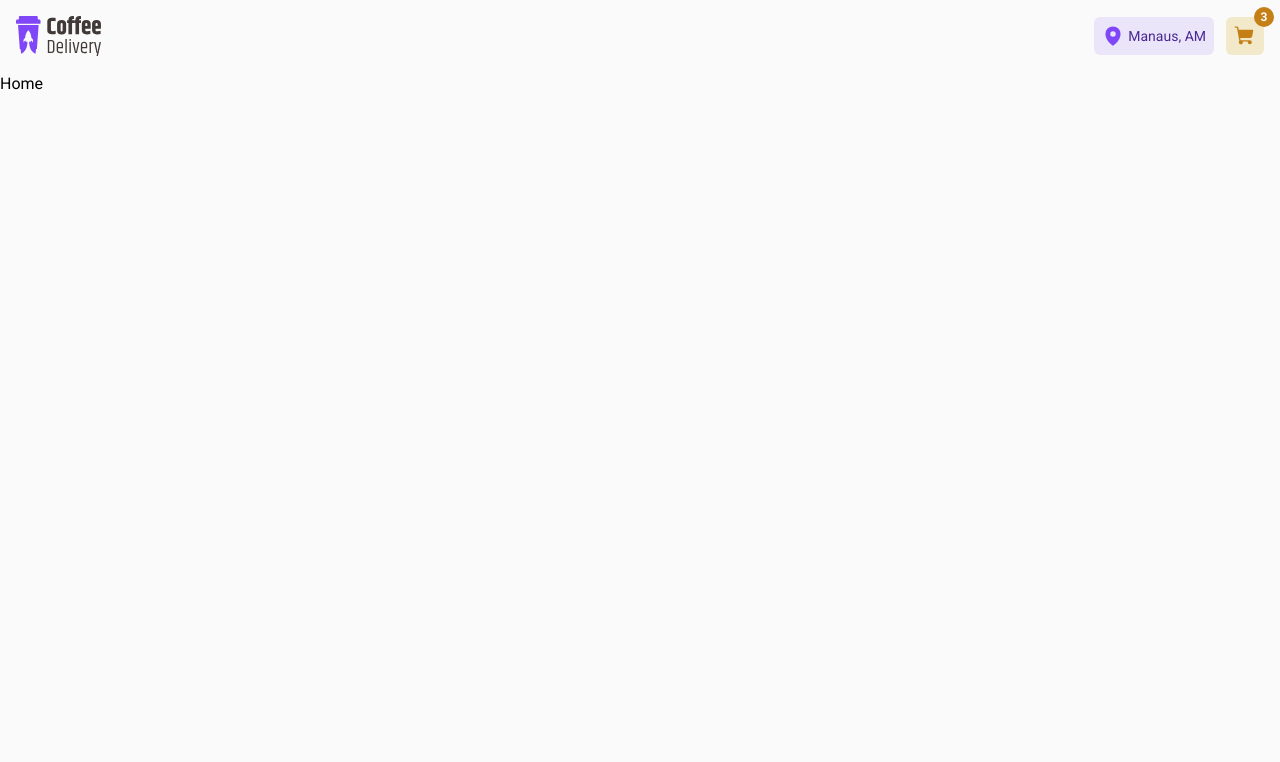
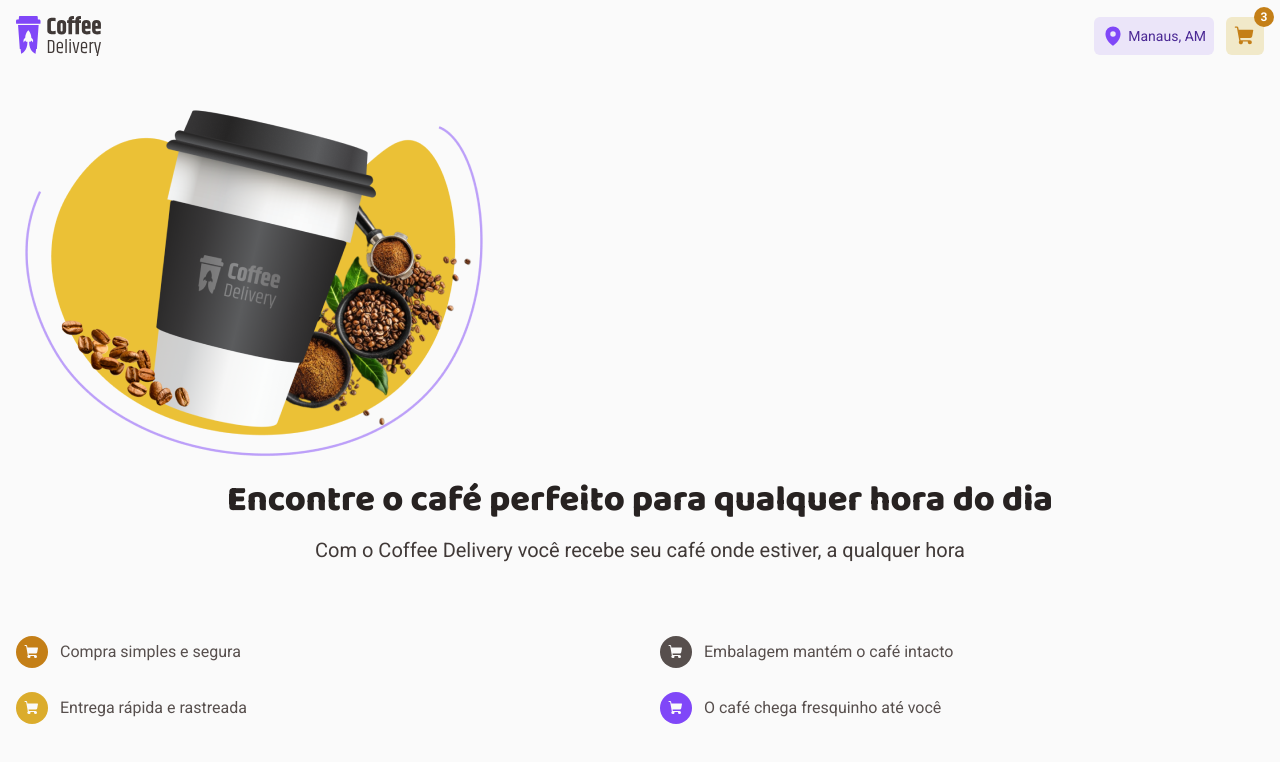
Before and after one commit to angelo-filho/coffe-delivery, a React (Vite) app: page / in a window 1280 px wide. Shown: the top 762 px of the page. Built offline with nearby package versions, Linux system fonts and the light colour scheme.

Commit message:
feat: add hero component to the home page

```diff
--- a/src/App.tsx
+++ b/src/App.tsx
@@ -1,5 +1,5 @@
 import { createBrowserRouter, RouterProvider } from "react-router-dom";
-import { Header } from "./components/Header";
+import { Home } from "./pages/Home";
 import { Root } from "./pages/Root";
 
 const routes = createBrowserRouter([
@@ -9,7 +9,7 @@
     children: [
       {
         path: "/",
-        element: <div>Home</div>,
+        element: <Home />,
       },
       {
         path: "/cart",
--- /dev/null
+++ b/src/pages/Home/Components/Hero.tsx
@@ -0,0 +1,61 @@
+import coffee from "../../../assets/hero_coffee.png";
+
+import { IconProps, ShoppingCart } from "phosphor-react";
+import { cloneElement } from "react";
+
+const items = [
+  {
+    icon: <ShoppingCart />,
+    bgColor: "bg-yellow-700",
+    text: "Compra simples e segura",
+  },
+  {
+    icon: <ShoppingCart />,
+    bgColor: "bg-base-600",
+    text: "Embalagem mantém o café intacto",
+  },
+  {
+    icon: <ShoppingCart />,
+    bgColor: "bg-yellow-400",
+    text: "Entrega rápida e rastreada",
+  },
+  {
+    icon: <ShoppingCart />,
+    bgColor: "bg-purple-400",
+    text: "O café chega fresquinho até você",
+  },
+];
+
+export function Hero() {
+  return (
+    <section>
+      <img src={coffee} alt="Copo de café" />
+      <div className="mt-4">
+        <h1 className="mb-4 font-cursive font-extrabold text-center text-4xl text-base-800 lg:5xl">
+          Encontre o café perfeito para qualquer hora do dia
+        </h1>
+
+        <p className="mb-10 text-xl text-center text-base-700 lg:mb-18">
+          Com o Coffee Delivery você recebe seu café onde estiver, a qualquer
+          hora
+        </p>
+
+        <div className="grid grid-cols-1 gap-x-10 gap-y-6 lg:grid-cols-2">
+          {items.map((item) => (
+            <div
+              key={item.text}
+              className="flex items-center gap-3 text-base-600"
+            >
+              <span
+                className={`p-2 rounded-full text-background ${item.bgColor}`}
+              >
+                {cloneElement<IconProps>(item.icon, { weight: "fill" })}
+              </span>
+              {item.text}
+            </div>
+          ))}
+        </div>
+      </div>
+    </section>
+  );
+}
--- /dev/null
+++ b/src/pages/Home/index.tsx
@@ -0,0 +1,9 @@
+import { Hero } from "./Components/Hero";
+
+export function Home() {
+  return (
+    <main className="px-4 py-8">
+      <Hero />
+    </main>
+  );
+}
--- a/tailwind.config.cjs
+++ b/tailwind.config.cjs
@@ -26,10 +26,13 @@
         },
         background: "#FAFAFA",
       },
+      spacing: {
+        18: "72px",
+      },
     },
     fontFamily: {
-      sans: ["Roboto", "sans-serif"],
-      cursive: ["Baloo 2", "cursive"],
+      sans: ["'Roboto'", "sans-serif"],
+      cursive: ["'Baloo 2'", "cursive"],
     },
   },
   plugins: [],
```
Also changed, not shown: src/assets/hero_coffee.png (added).
